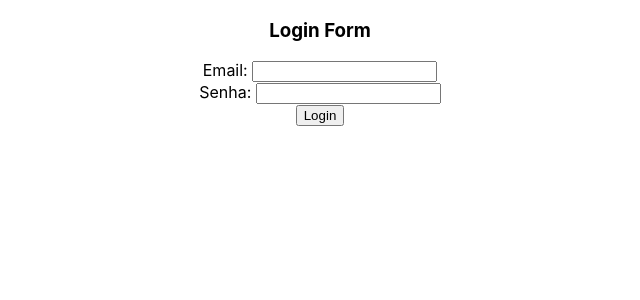
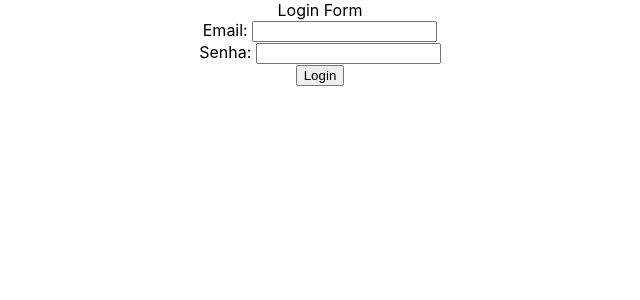
Before and after one commit to F-Mantovani/AppDevilz-Client, a React (Create React App) app: page / in a window 1280 px wide. Shown: the top 300 px of the page, without its empty margins (320-960 px from the left). Built offline with nearby package versions, Linux system fonts and the light colour scheme; no server answers; the HTML template or start-up script is replaced by a standard one.

Commit message:
testing preview

```diff
--- a/src/App.js
+++ b/src/App.js
@@ -2,7 +2,7 @@ import './App.css';
 
 import { LoginForm } from './components/login-signup-forms/LoginForm';
 import { SignUpForm } from './components/login-signup-forms/SignUpForm';
-import {Routes, Route} from 'react-router-dom'
+import { Routes, Route } from 'react-router-dom'
 
 
 function App() {
--- a/src/components/login-signup-forms/LoginForm.jsx
+++ b/src/components/login-signup-forms/LoginForm.jsx
@@ -2,6 +2,11 @@ import React from 'react';
 import { FormInput } from './FormInput';
 import useFormInput from '../../controllers/useForms';
 import { useAuthFunctions } from '../../controllers/useAuthFunctions';
+import styled from 'styled-components'
+
+const h3S = styled.h3`
+	background-color: red
+`
 
 export const LoginForm = () => {
 	const { state, handleInput } = useFormInput();
@@ -9,7 +14,7 @@ export const LoginForm = () => {
 
 	return (
 		<div>
-			<h3>Login Form</h3>
+			<h3S>Login Form</h3S>
 				{error ? <p> {error.errorMessage} </p> : null}
 				<FormInput
 					input='email'
```
